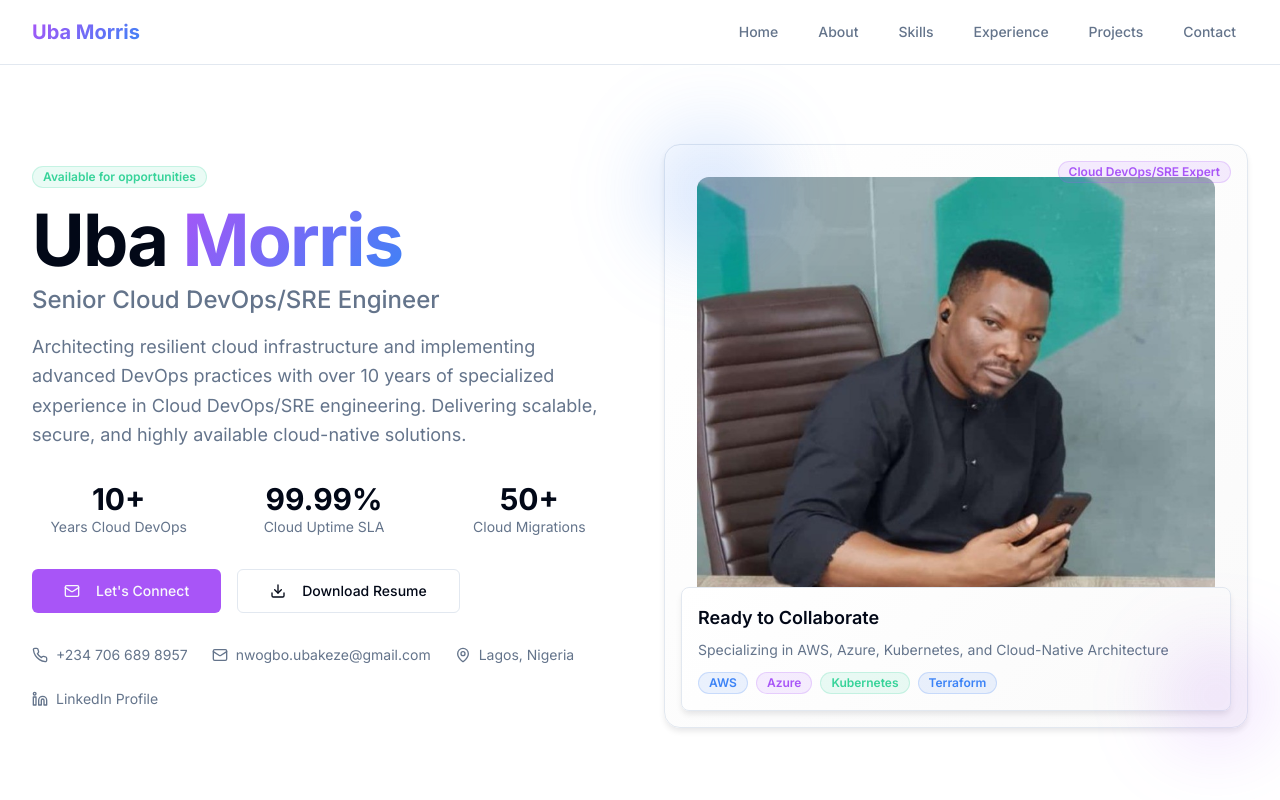
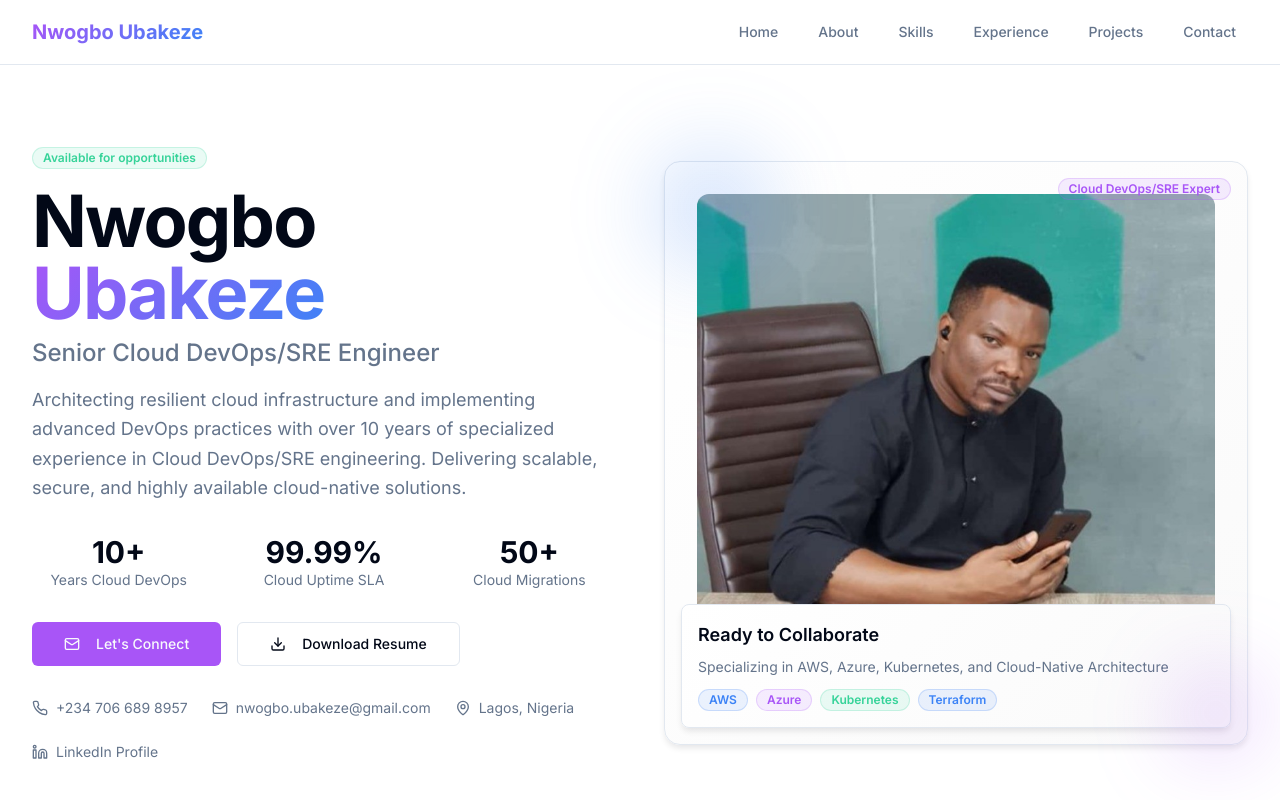
Before and after one commit to moda3va/ulegacy-cv, a React (Vite) app: page / in a window 1280 px wide. Shown: the top 800 px of the page. Built offline with nearby package versions, Linux system fonts and the light colour scheme.

Commit message:
Update name from Uba Morris to Nwogbo Ubakeze

```diff
--- a/index.html
+++ b/index.html
@@ -5,10 +5,10 @@
     <meta name="viewport" content="width=device-width, initial-scale=1.0" />
     <title>Uba Morris - Senior Cloud DevOps/SRE Engineer</title>
     <meta name="description" content="Senior Cloud DevOps/SRE Engineer with 10+ years experience in cloud-native architecture, multi-cloud infrastructure, and advanced automation. Expert in AWS, Azure, Kubernetes, and achieving 99.99% uptime." />
-    <meta name="author" content="Uba Morris" />
+    <meta name="author" content="Nwogbo Ubakeze" />
     <meta name="keywords" content="Cloud DevOps Engineer, Cloud SRE, Site Reliability Engineer, AWS, Azure, Kubernetes, Cloud Native, Multi-Cloud, Lagos, Nigeria" />
 
-    <meta property="og:title" content="Uba Morris - Senior Cloud DevOps/SRE Engineer" />
+    <meta property="og:title" content="Nwogbo Ubakeze - Senior Cloud DevOps/SRE Engineer" />
     <meta property="og:description" content="Senior Cloud DevOps/SRE Engineer with 10+ years experience in cloud-native architecture and advanced automation systems." />
     <meta property="og:type" content="website" />
     <meta property="og:image" content="https://lovable.dev/opengraph-image-p98pqg.png" />
--- a/src/components/Hero.tsx
+++ b/src/components/Hero.tsx
@@ -16,8 +16,8 @@ const Hero = () => {
 
               <div>
                 <h1 className="text-5xl lg:text-7xl font-bold tracking-tight">
-                  Uba{" "}
-                  <span className="gradient-text">Morris</span>
+                  Nwogbo{" "}
+                  <span className="gradient-text">Ubakeze</span>
                 </h1>
                 <h2 className="text-xl lg:text-2xl text-muted-foreground mt-2 font-medium">
                   Senior Cloud DevOps/SRE Engineer
@@ -80,7 +80,7 @@ const Hero = () => {
               <div className="flex items-center gap-2">
                 <Linkedin className="w-4 h-4" />
                 <a
-                  href="https://linkedin.com/in/uba-morris"
+                  href="https://linkedin.com/in/nwogbo-ubakeze"
                   target="_blank"
                   rel="noopener noreferrer"
                   className="hover:text-foreground transition-colors"
@@ -102,7 +102,7 @@ const Hero = () => {
 
               <img
                 src="/lovable-uploads/41a03c43-d4ad-4987-960b-0779a4936391.png"
-                alt="Uba Morris - Senior Cloud DevOps/SRE Engineer"
+                alt="Nwogbo Ubakeze - Senior Cloud DevOps/SRE Engineer"
                 className="w-full h-auto rounded-xl object-cover"
               />
 
--- a/src/components/Navigation.tsx
+++ b/src/components/Navigation.tsx
@@ -19,7 +19,7 @@ const Navigation = () => {
       <div className="max-w-7xl mx-auto px-4 sm:px-6 lg:px-8">
         <div className="flex justify-between items-center h-16">
           <div className="flex-shrink-0">
-            <h1 className="text-xl font-bold gradient-text">Uba Morris</h1>
+            <h1 className="text-xl font-bold gradient-text">Nwogbo Ubakeze</h1>
           </div>
 
           <div className="hidden md:block">
```
